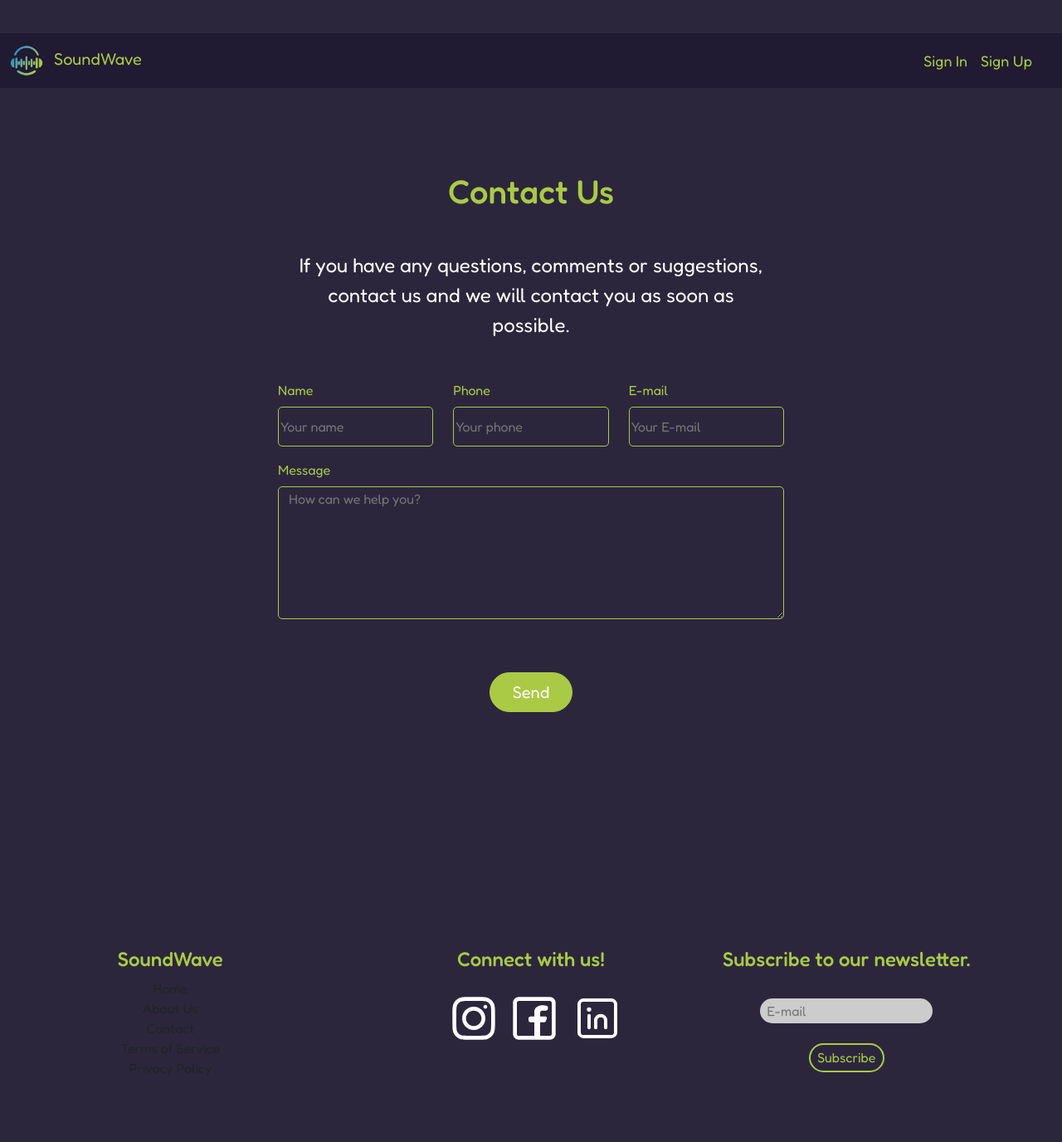
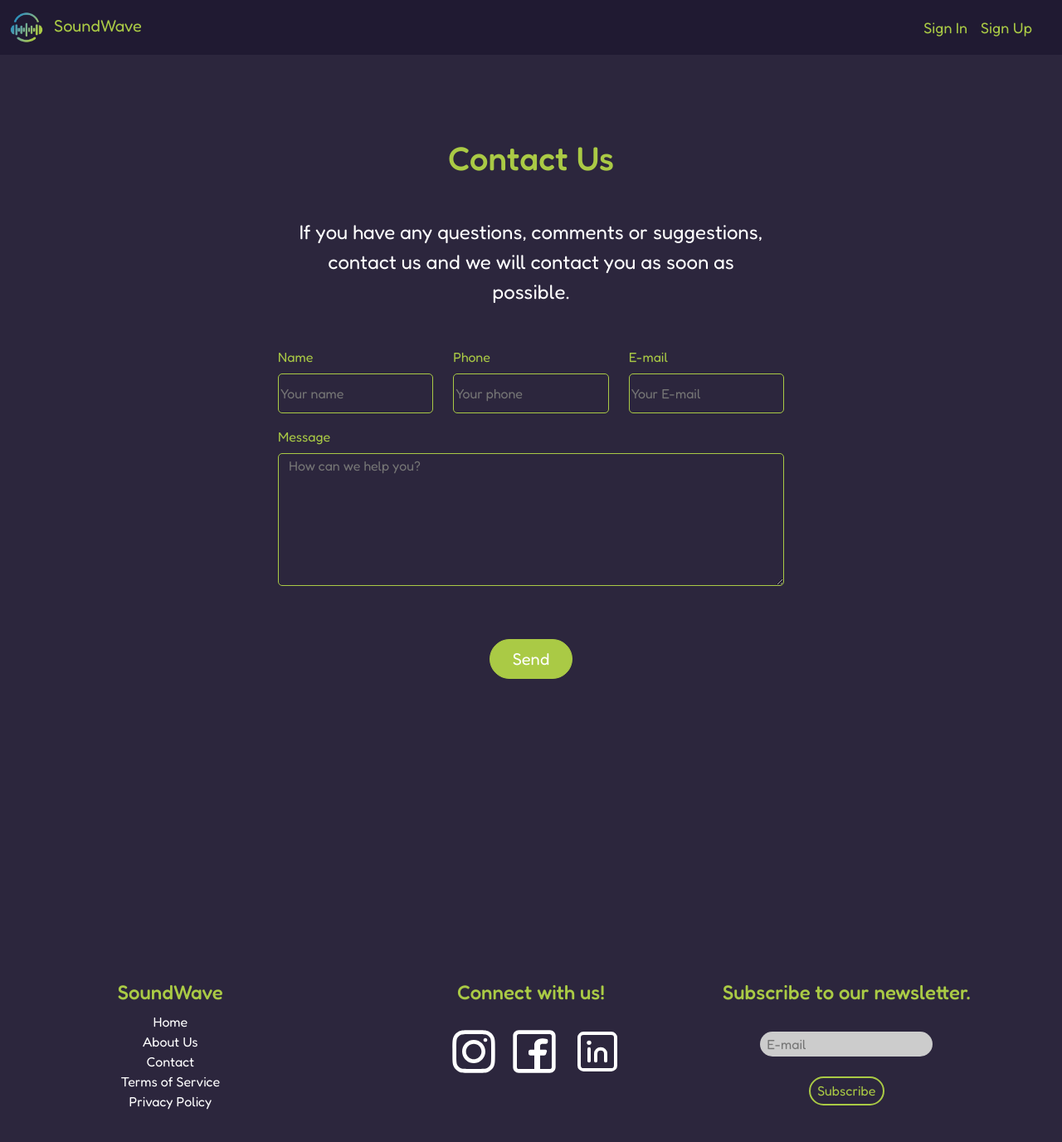
Before and after one commit to susyrem/SoundWave, a plain HTML site: page src/pages/contact/contact.html in a window 1280 px wide. Shown: the whole page at 83% size. Before the commit the page ends 1347 px from the top, so only its background shows below. Drawn offline with nearby package versions, Linux system fonts and the light colour scheme.

Commit message:
rm: contact.html header, edit: navbar linked

```diff
--- a/src/pages/contact/contact.css
+++ b/src/pages/contact/contact.css
@@ -165,7 +165,12 @@ footer a {
     font-size: 1rem;
 }
 
-#nav-footer:hover {
+#navmenu-app {
+    color: white;
+    padding-top: 5rem;
+}
+
+#navmenu-item:hover {
     color: #B59CFE;
 }
 
--- a/src/pages/contact/contact.html
+++ b/src/pages/contact/contact.html
@@ -16,13 +16,10 @@
 </head>
 
 <body style="font-family: Fredoka;">
-  <header>
-    <div class="container"></div>
-  </header>
   <!-- Navbar -->
   <nav class="navbar navbar-expand-lg navbar-dark">
     <div class="container-fluid">
-      <a id="navbar-text-title" class="navbar-brand" href="#">
+      <a id="navbar-text-title" class="navbar-brand" href="/index.html">
         <img src="../../../public/img/LogoColorTrans.png" alt="Logo" width="40" class="align-middle me-2"
           id="navbar-text">
         SoundWave
```
Also changed, not shown: index.html (+2 -2 lines), src/pages/about-us/aboutUs.html (+1 -1 lines), src/pages/feed/feed.html (+1 -1 lines).
